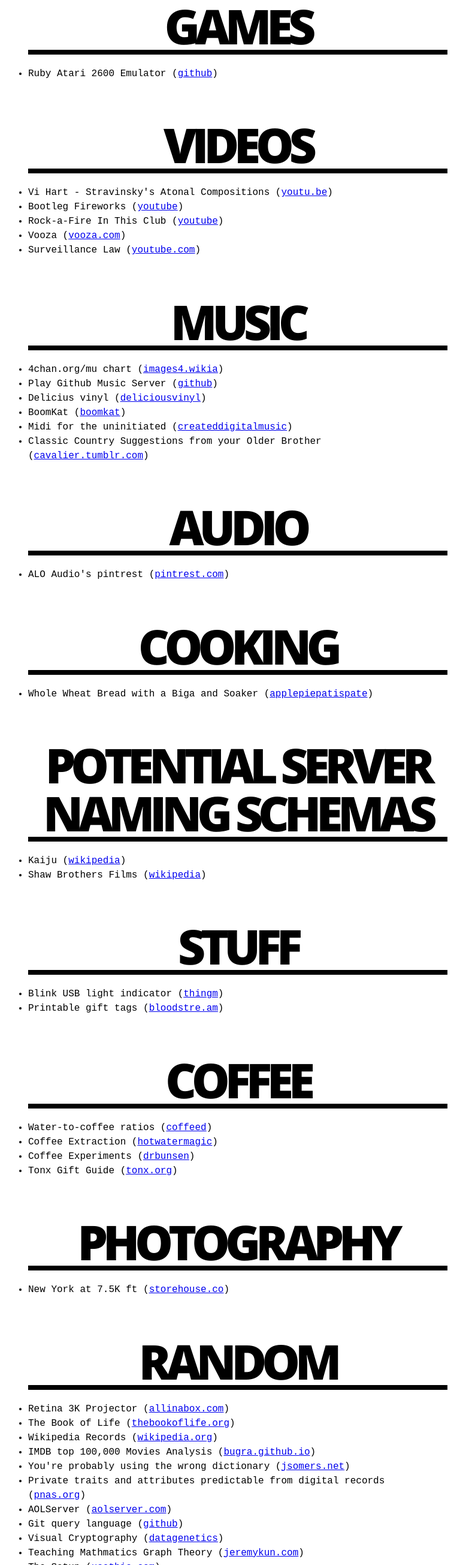
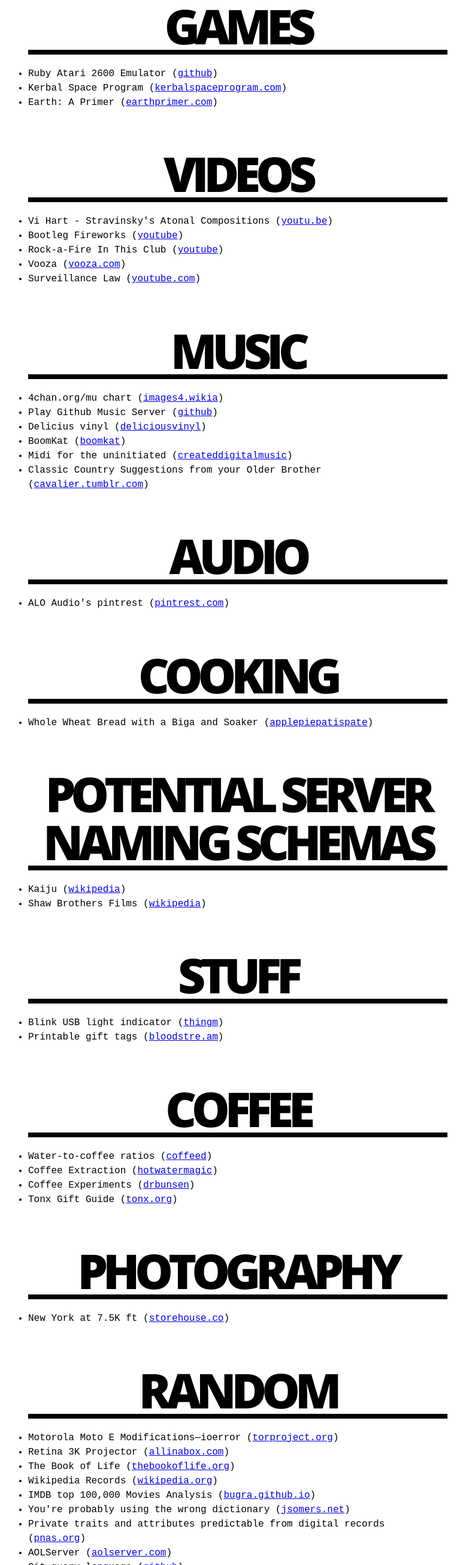
Before and after one commit to thcipriani/links, a plain HTML site: page Fun.html in a window 1280 px wide. Shown: the part 2075-4684 px from the top of the page at 60% size, without its empty margins (243-1021 px from the left). Drawn offline with nearby package versions, Linux system fonts and the light colour scheme.

Commit message:
Fun stuffs

```diff
--- a/Fun.html
+++ b/Fun.html
@@ -69,6 +69,8 @@
     <h2 id="games">Games</h2>
     <ul>
     <li>Ruby Atari 2600 Emulator (<a href="https://github.com/chesterbr/ruby2600">github</a>)</li>
+    <li>Kerbal Space Program (<a href="https://kerbalspaceprogram.com">kerbalspaceprogram.com</a>)</li>
+    <li>Earth: A Primer (<a href="http://www.earthprimer.com/">earthprimer.com</a>)</li>
     </ul>
     <h2 id="videos">Videos</h2>
     <ul>
@@ -118,6 +120,7 @@
     </ul>
     <h2 id="random">Random</h2>
     <ul>
+    <li>Motorola Moto E Modifications—ioerror (<a href="https://people.torproject.org/~ioerror/skunkworks/moto_e/">torproject.org</a>)</li>
     <li>Retina 3K Projector (<a href="http://forum.allinbox.com/aspectgeek/Projetsencours/18/photon3k-projector-2880x1800-sujet_9774_1.htm">allinabox.com</a>)</li>
     <li>The Book of Life (<a href="http://www.thebookoflife.org/">thebookoflife.org</a>)</li>
     <li>Wikipedia Records (<a href="https://en.wikipedia.org/wiki/Wikipedia:Wikipedia_records">wikipedia.org</a>)</li>
```
Also changed, not shown: Development.html (+2 -0 lines).
